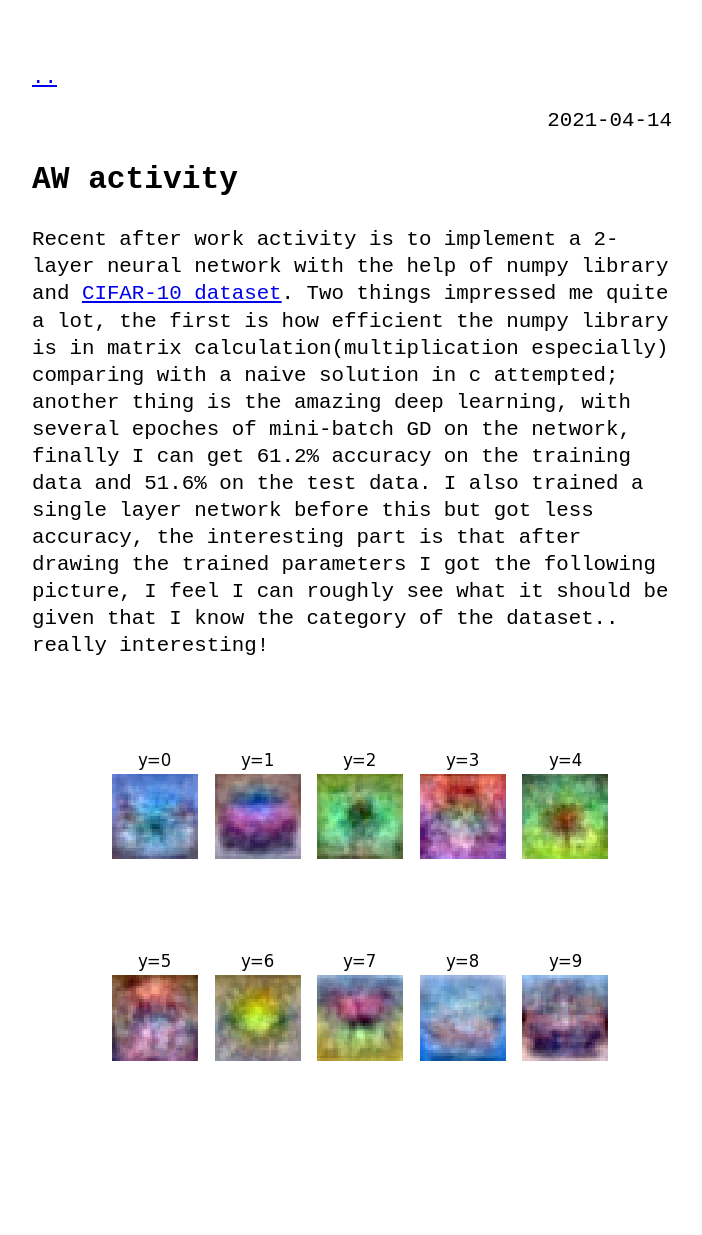
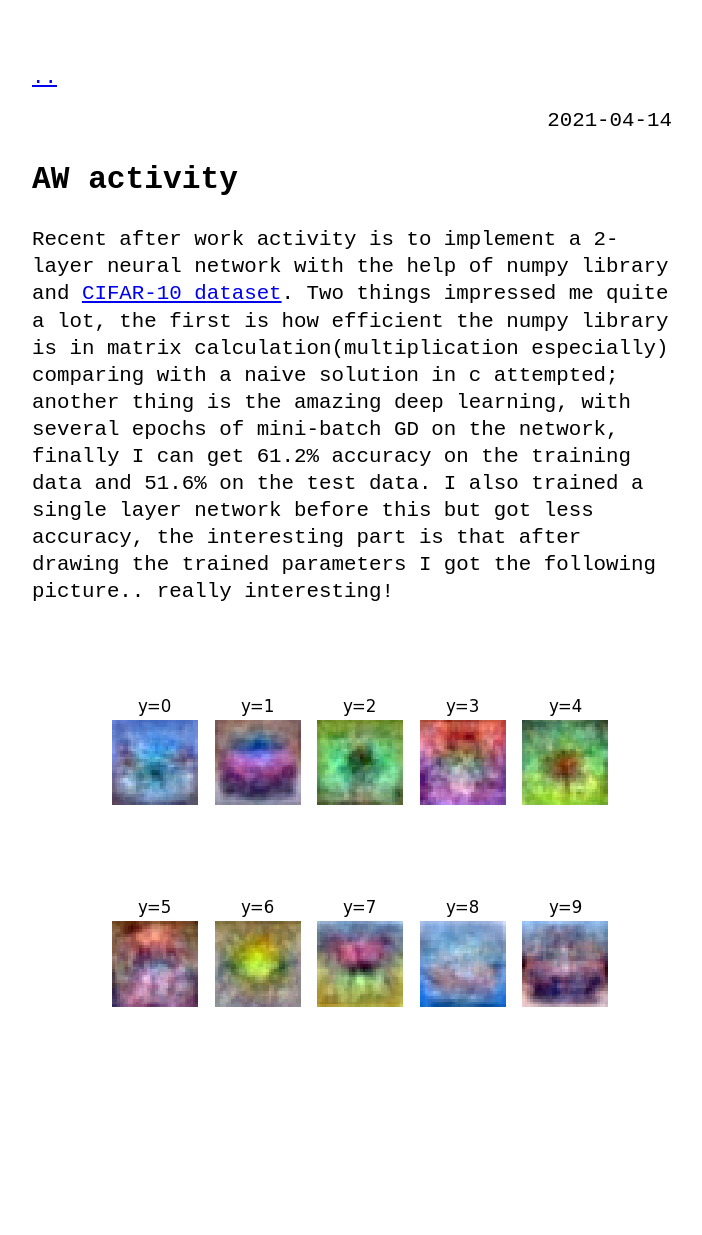
Before and after one commit to ao-song/ao-song.github.io, a Jekyll site: the page built from docs/_posts/2021-04-14-aw-activity.md, in a window 1280 px wide. Shown: the whole page, without its empty margins (288-990 px from the left). Built offline with Jekyll 4.4.1, drawn with Linux system fonts in a browser that asks for light colours; after the commit the page ends 1181 px from its top, so only the background shows below that.

Commit message:
added a post

```diff
--- a/docs/_posts/2021-04-14-aw-activity.md
+++ b/docs/_posts/2021-04-14-aw-activity.md
@@ -4,6 +4,6 @@ title: AW activity
 category: work
 ---
 
-Recent after work activity is to implement a 2-layer neural network with the help of numpy library and [CIFAR-10 dataset](https://www.cs.toronto.edu/~kriz/cifar.html). Two things impressed me quite a lot, the first is how efficient the numpy library is in matrix calculation(multiplication especially) comparing with a naive solution in c attempted; another thing is the amazing deep learning, with several epoches of mini-batch GD on the network, finally I can get 61.2% accuracy on the training data and 51.6% on the test data. I also trained a single layer network before this but got less accuracy, the interesting part is that after drawing the trained parameters I got the following picture, I feel I can roughly see what it should be given that I know the category of the dataset.. really interesting!
+Recent after work activity is to implement a 2-layer neural network with the help of numpy library and [CIFAR-10 dataset](https://www.cs.toronto.edu/~kriz/cifar.html). Two things impressed me quite a lot, the first is how efficient the numpy library is in matrix calculation(multiplication especially) comparing with a naive solution in c attempted; another thing is the amazing deep learning, with several epochs of mini-batch GD on the network, finally I can get 61.2% accuracy on the training data and 51.6% on the test data. I also trained a single layer network before this but got less accuracy, the interesting part is that after drawing the trained parameters I got the following picture.. really interesting!
 
 ![Parameters image](https://github.com/ao-song/ao-song.github.io/blob/gh-pages/docs/_posts/img/w.png?raw=true)
```
Also changed, not shown: docs/_posts/2022-02-23-酒和九.md (added, +7 -0 lines).
